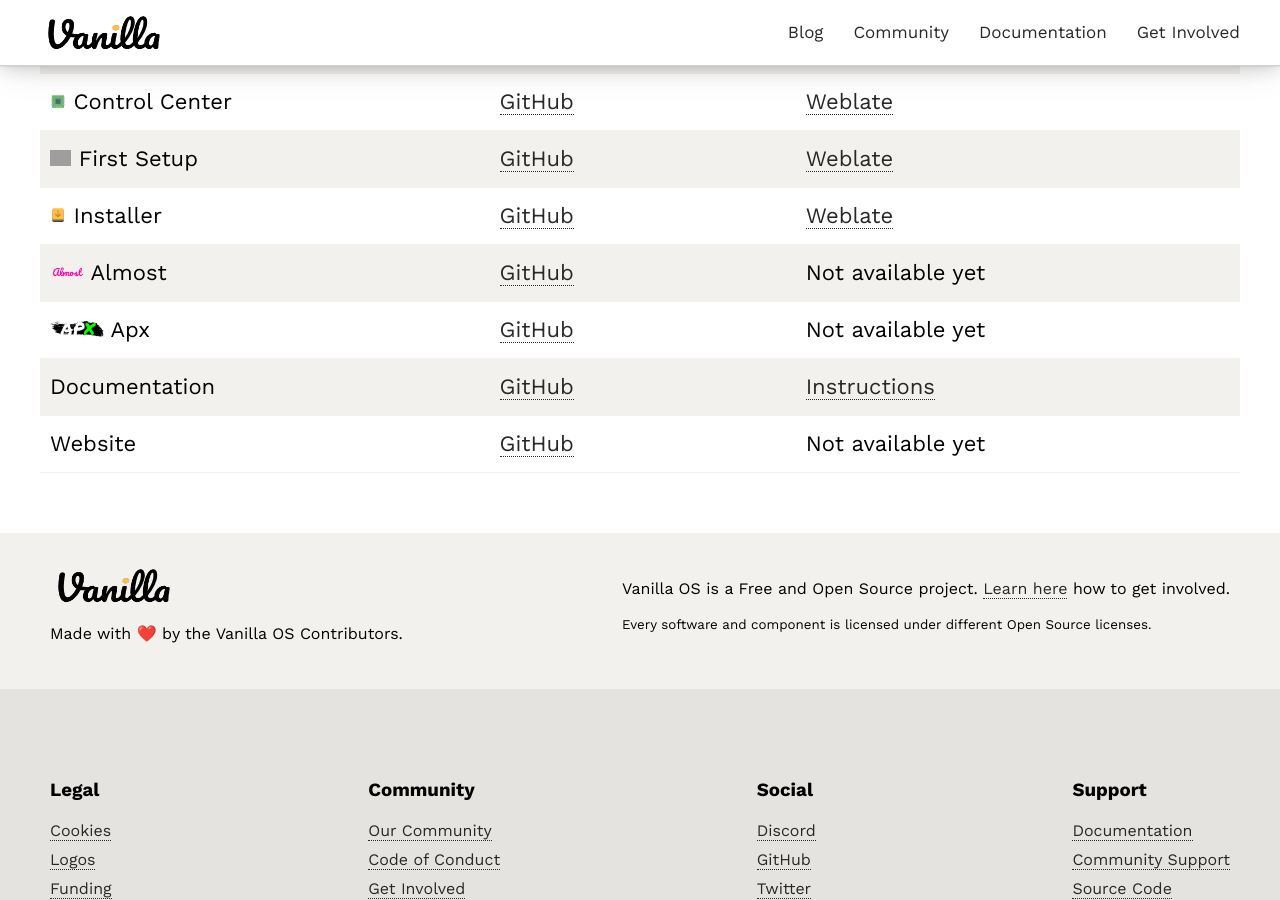
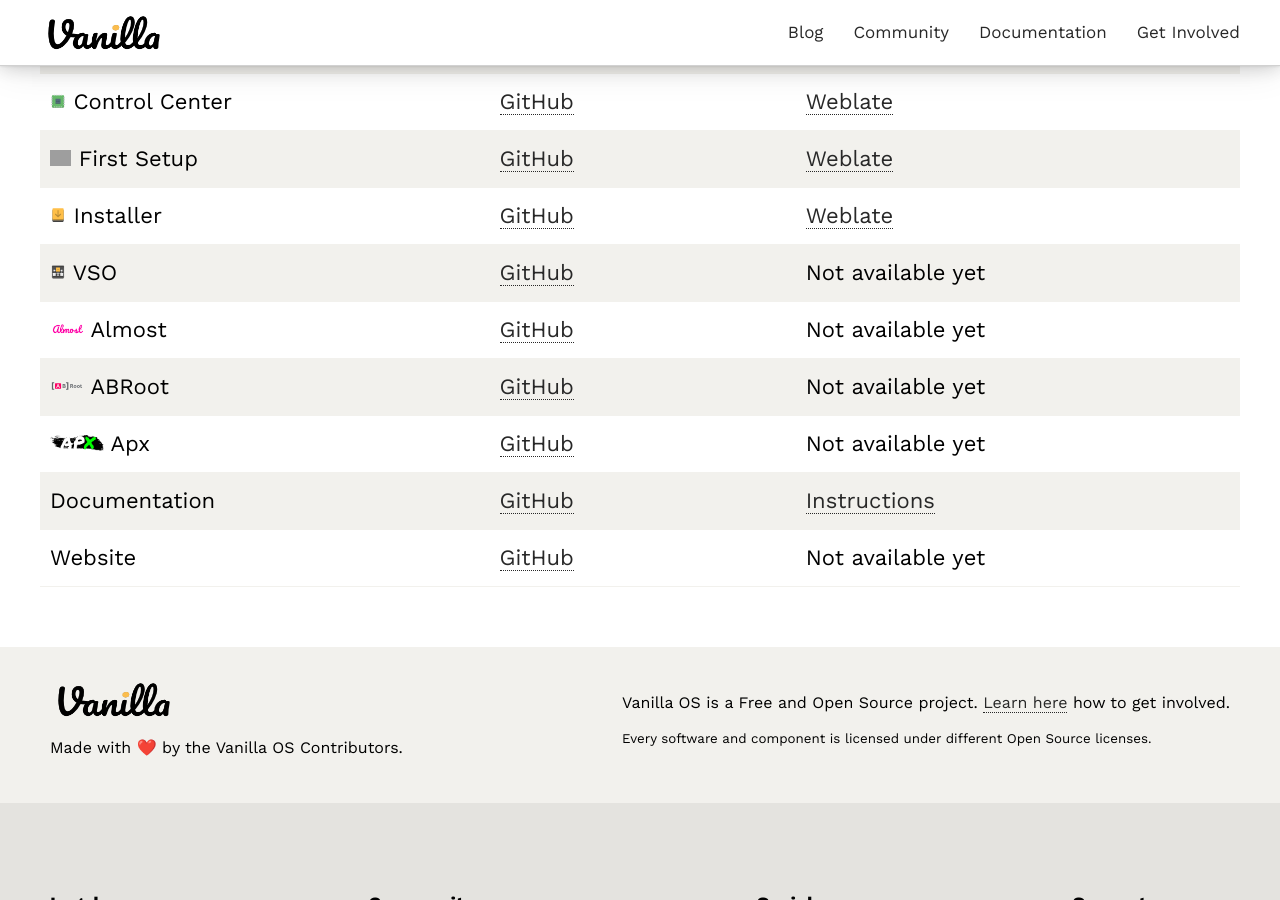
Before and after one commit to Vanilla-OS/website, a Jekyll site: the page built from translate.md, in a window 1280 px wide and 900 px high, scrolled down 562 px. Built offline with Jekyll 4.4.1, drawn with Linux system fonts in a browser that asks for light colours; grey boxes are pictures that could not be loaded.

Commit message:
misc: Update translate page

```diff
--- a/translate.md
+++ b/translate.md
@@ -13,7 +13,9 @@
 | <img src="/assets/images/icons/control-center.svg" height="16" /> Control Center | [GitHub](https://github.com/Vanilla-OS/vanilla-control-center) | [Weblate](https://hosted.weblate.org/projects/vanilla-os/control-center/) |
 | <img src="/assets/images/icons/first-setup.svg" height="16" /> First Setup | [GitHub](https://github.com/Vanilla-OS/first-setup) | [Weblate](https://hosted.weblate.org/projects/vanilla-os/first-setup/) |
 | <img src="/assets/images/icons/installer.svg" height="16" /> Installer | [GitHub](https://github.com/Vanilla-OS/vanilla-installer) | [Weblate](https://hosted.weblate.org/projects/vanilla-os/installer/) |
+| <img src="/assets/images/icons/vso.svg" height="16" /> VSO | [GitHub](https://github.com/Vanilla-OS/vanilla-system-operator) | Not available yet |
 | <img src="/assets/images/icons/almost.png" height="16" /> Almost | [GitHub](https://github.com/Vanilla-OS/Almost) | Not available yet |
+| <img src="/assets/images/icons/abroot.svg" height="16" /> ABRoot | [GitHub](https://github.com/Vanilla-OS/ABRoot) | Not available yet |
 | <img src="/assets/images/icons/apx.png" height="16" /> Apx | [GitHub](https://github.com/Vanilla-OS/Apx) | Not available yet |
 | Documentation | [GitHub](https://github.com/vanilla-os/documentation) | [Instructions](https://github.com/Vanilla-OS/documentation/blob/main/TRANSLATE.md) |
 | Website | [GitHub](https://github.com/Vanilla-OS/website) | Not available yet |
```
Also changed, not shown: assets/images/icons/abroot.svg (added), assets/images/icons/vso.svg (added).
